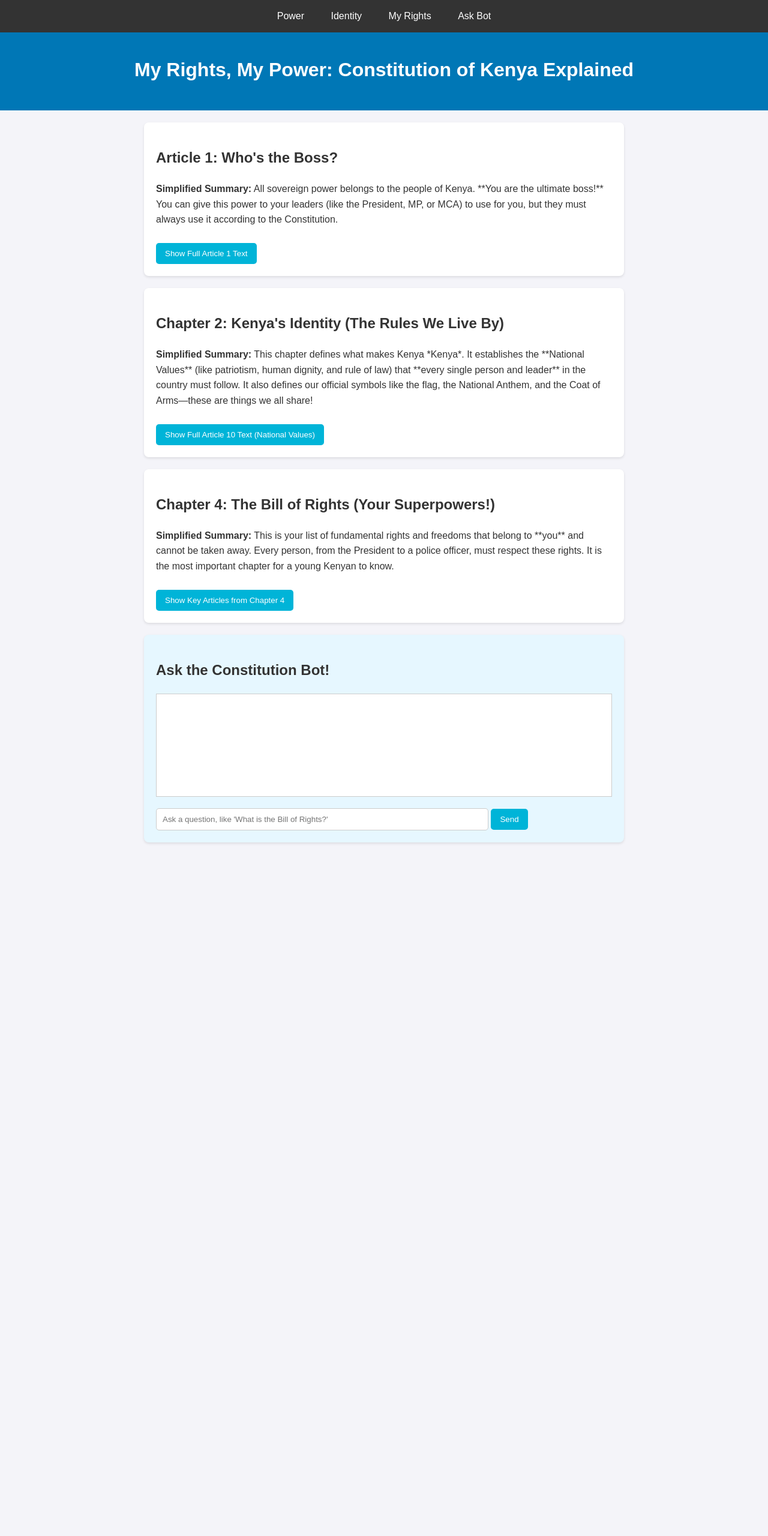
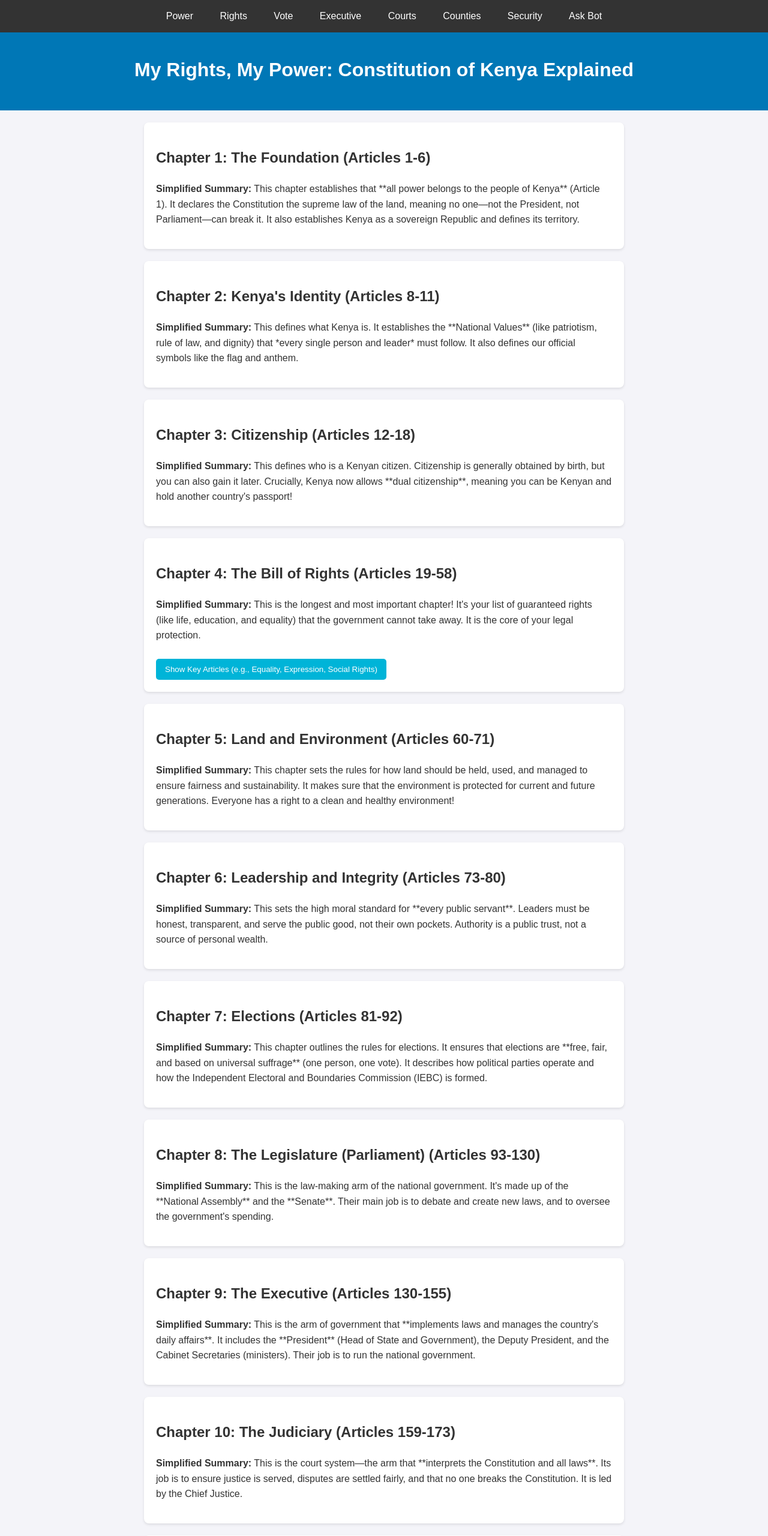
Before and after one commit to LussKyD/We-The-People, a plain HTML site: page index.html in a window 1280 px wide. Shown: the top 2560 px of the page at 60% size. Before the commit the page ends 1424 px from the top, so only its background shows below. Drawn offline with Linux system fonts and the light colour scheme.

Commit message:
Update index.html

```diff
--- a/index.html
+++ b/index.html
@@ -13,78 +13,118 @@
     </header>
 
     <nav class="navbar">
-        <a href="#article1">Power</a>
-        <a href="#chapter2">Identity</a>
-        <a href="#chapter4">My Rights</a>
+        <a href="#ch1">Power</a>
+        <a href="#ch4">Rights</a>
+        <a href="#ch7">Vote</a>
+        <a href="#ch9">Executive</a>
+        <a href="#ch10">Courts</a>
+        <a href="#ch11">Counties</a>
+        <a href="#ch14">Security</a>
         <a href="#chatbot-area">Ask Bot</a>
     </nav>
 
     <main>
 
-        <section id="article1">
-            <h2>Article 1: Who's the Boss?</h2>
-            <p><strong>Simplified Summary:</strong> All sovereign power belongs to the people of Kenya. **You are the ultimate boss!** You can give this power to your leaders (like the President, MP, or MCA) to use for you, but they must always use it according to the Constitution.</p>
-            <button onclick="toggleOriginalText('original1')">Show Full Article 1 Text</button>
-            <div id="original1" style="display:none;">
-                <h3>Article 1. Sovereign power of the people.</h3>
-                <ol>
-                    <li>All sovereign power belongs to the people of Kenya and shall be exercised only in accordance with this Constitution.</li>
-                    <li>The people may exercise their sovereign power either directly or through their democratically elected representatives.</li>
-                    <li>Sovereign power under this Constitution is delegated to the following State organs, which shall perform their functions in accordance with this Constitution—
-                        <ol type="a">
-                            <li>Parliament and the legislative assemblies in the county governments;</li>
-                            <li>the national executive and the executive structures in the county governments; and</li>
-                            <li>the Judiciary and independent tribunals.</li>
-                        </ol>
-                    </li>
-                </ol>
+        <section id="ch1">
+            <h2>Chapter 1: The Foundation (Articles 1-6)</h2>
+            <p><strong>Simplified Summary:</strong> This chapter establishes that **all power belongs to the people of Kenya** (Article 1). It declares the Constitution the supreme law of the land, meaning no one—not the President, not Parliament—can break it. It also establishes Kenya as a sovereign Republic and defines its territory.</p>
+        </section>
+
+        <section id="ch2">
+            <h2>Chapter 2: Kenya's Identity (Articles 8-11)</h2>
+            <p><strong>Simplified Summary:</strong> This defines what Kenya is. It establishes the **National Values** (like patriotism, rule of law, and dignity) that *every single person and leader* must follow. It also defines our official symbols like the flag and anthem.</p>
+        </section>
+
+        <section id="ch3">
+            <h2>Chapter 3: Citizenship (Articles 12-18)</h2>
+            <p><strong>Simplified Summary:</strong> This defines who is a Kenyan citizen. Citizenship is generally obtained by birth, but you can also gain it later. Crucially, Kenya now allows **dual citizenship**, meaning you can be Kenyan and hold another country's passport!</p>
+        </section>
+
+        <section id="ch4">
+            <h2>Chapter 4: The Bill of Rights (Articles 19-58)</h2>
+            <p><strong>Simplified Summary:</strong> This is the longest and most important chapter! It's your list of guaranteed rights (like life, education, and equality) that the government cannot take away. It is the core of your legal protection.</p>
+            <button onclick="toggleOriginalText('original4')">Show Key Articles (e.g., Equality, Expression, Social Rights)</button>
+            <div id="original4" style="display:none;">
+                <p><strong>Article 27 (Equality):</strong> Everyone is equal before the law, regardless of background.</p>
+                <p><strong>Article 33 (Expression):</strong> You have the right to say what you think, as long as it isn't hate speech or incitement.</p>
+                <p><strong>Article 43 (Social Rights):</strong> Guarantees the right to basic necessities like clean water, healthcare, and education.</p>
             </div>
         </section>
 
-        <section id="chapter2">
-            <h2>Chapter 2: Kenya's Identity (The Rules We Live By)</h2>
-            <p><strong>Simplified Summary:</strong> This chapter defines what makes Kenya *Kenya*. It establishes the **National Values** (like patriotism, human dignity, and rule of law) that **every single person and leader** in the country must follow. It also defines our official symbols like the flag, the National Anthem, and the Coat of Arms—these are things we all share!</p>
-            <button onclick="toggleOriginalText('original2')">Show Full Article 10 Text (National Values)</button>
-            <div id="original2" style="display:none;">
-                <h3>Article 10. National values and principles of governance.</h3>
-                <ol>
-                    <li>The national values and principles of governance in this Constitution bind all State organs, State officers, public officers and all persons whenever any of them—
-                        <ol type="a">
-                            <li>applies or interprets this Constitution;</li>
-                            <li>enacts, applies or interprets any law; or</li>
-                            <li>makes or implements public policy decisions.</li>
-                        </ol>
-                    </li>
-                    <li>The national values and principles of governance include—
-                        <ol type="a">
-                            <li>patriotism, national unity, sharing and devolution of power, the rule of law, democracy and participation of the people;</li>
-                            <li>human dignity, equity, social justice, inclusiveness, equality, human rights, non-discrimination and protection of the marginalised;</li>
-                            <li>good governance, integrity, transparency and accountability; and</li>
-                            <li>sustainable development.</li>
-                        </ol>
-                    </li>
-                </ol>
-            </div>
+        <section id="ch5">
+            <h2>Chapter 5: Land and Environment (Articles 60-71)</h2>
+            <p><strong>Simplified Summary:</strong> This chapter sets the rules for how land should be held, used, and managed to ensure fairness and sustainability. It makes sure that the environment is protected for current and future generations. Everyone has a right to a clean and healthy environment!</p>
         </section>
 
-        <section id="chapter4">
-            <h2>Chapter 4: The Bill of Rights (Your Superpowers!)</h2>
-            <p><strong>Simplified Summary:</strong> This is your list of fundamental rights and freedoms that belong to **you** and cannot be taken away. Every person, from the President to a police officer, must respect these rights. It is the most important chapter for a young Kenyan to know.</p>
-            <button onclick="toggleOriginalText('original4')">Show Key Articles from Chapter 4</button>
-            <div id="original4" style="display:none;">
-                <h3>Article 27: Equality and Freedom from Discrimination</h3>
-                <p>This means you are equal to everyone else, and no one can treat you badly because of your background, religion, gender, or any other reason.</p>
-                <h3>Article 33: Freedom of Expression</h3>
-                <p>You have the right to say what you think and to share information. But remember: this right does not allow you to spread hate speech, propaganda for war, or incite violence.</p>
-                <h3>Article 43: Economic and Social Rights</h3>
-                <p>This guarantees that you have the right to essential services like **clean water**, **healthcare**, **housing**, and **education**. The government has a duty to work towards making these available to everyone.</p>
-            </div>
+        <section id="ch6">
+            <h2>Chapter 6: Leadership and Integrity (Articles 73-80)</h2>
+            <p><strong>Simplified Summary:</strong> This sets the high moral standard for **every public servant**. Leaders must be honest, transparent, and serve the public good, not their own pockets. Authority is a public trust, not a source of personal wealth.</p>
+        </section>
+
+        <section id="ch7">
+            <h2>Chapter 7: Elections (Articles 81-92)</h2>
+            <p><strong>Simplified Summary:</strong> This chapter outlines the rules for elections. It ensures that elections are **free, fair, and based on universal suffrage** (one person, one vote). It describes how political parties operate and how the Independent Electoral and Boundaries Commission (IEBC) is formed.</p>
+        </section>
+
+        <section id="ch8">
+            <h2>Chapter 8: The Legislature (Parliament) (Articles 93-130)</h2>
+            <p><strong>Simplified Summary:</strong> This is the law-making arm of the national government. It's made up of the **National Assembly** and the **Senate**. Their main job is to debate and create new laws, and to oversee the government's spending.</p>
+        </section>
+
+        <section id="ch9">
+            <h2>Chapter 9: The Executive (Articles 130-155)</h2>
+            <p><strong>Simplified Summary:</strong> This is the arm of government that **implements laws and manages the country's daily affairs**. It includes the **President** (Head of State and Government), the Deputy President, and the Cabinet Secretaries (ministers). Their job is to run the national government.</p>
+        </section>
+
+        <section id="ch10">
+            <h2>Chapter 10: The Judiciary (Articles 159-173)</h2>
+            <p><strong>Simplified Summary:</strong> This is the court system—the arm that **interprets the Constitution and all laws**. Its job is to ensure justice is served, disputes are settled fairly, and that no one breaks the Constitution. It is led by the Chief Justice.</p>
+        </section>
+
+        <section id="ch11">
+            <h2>Chapter 11: Devolution (Articles 174-209)</h2>
+            <p><strong>Simplified Summary:</strong> Devolution means power and money are shared between the national government and **47 county governments**. This ensures that local issues (like basic healthcare, local roads, and early childhood education) are managed closer to the people they affect. This is why you have a Governor and MCA!</p>
+        </section>
+
+        <section id="ch12">
+            <h2>Chapter 12: Public Finance (Articles 201-229)</h2>
+            <p><strong>Simplified Summary:</strong> This sets the rules for how government money is collected (taxes), managed, and spent at both the national and county levels. It demands **transparency and accountability** so that citizens know how their taxes are being used.</p>
+        </section>
+
+        <section id="ch13">
+            <h2>Chapter 13: The Public Service (Articles 230-236)</h2>
+            <p><strong>Simplified Summary:</strong> This outlines the principles and values that guide public servants (those who work in government offices, like teachers, doctors, and civil servants). It establishes the Public Service Commission (PSC) and demands efficiency and professionalism.</p>
+        </section>
+
+        <section id="ch14">
+            <h2>Chapter 14: National Security (Articles 238-247)</h2>
+            <p><strong>Simplified Summary:</strong> This defines the structure and principles of the security sector, which includes the **Kenya Defence Forces (KDF)**, the **National Intelligence Service (NIS)**, and the **National Police Service (NPS)**. It ensures that the security forces serve and protect the people, not oppress them, and that they respect human rights.</p>
+        </section>
+
+        <section id="ch15">
+            <h2>Chapter 15: Commissions and Independent Offices (Articles 248-254)</h2>
+            <p><strong>Simplified Summary:</strong> This establishes independent bodies that are free from government control, such as the **Ethics and Anti-Corruption Commission (EACC)**, the **Kenya National Commission on Human Rights (KNCHR)**, and the **IEBC**. Their job is to protect the Constitution and hold other state organs accountable.</p>
+        </section>
+
+        <section id="ch16">
+            <h2>Chapter 16: Amending the Constitution (Articles 255-257)</h2>
+            <p><strong>Simplified Summary:</strong> This sets out the strict rules for **changing** the Constitution. Because it is the supreme law, it is deliberately difficult to change, requiring either a large vote by Parliament or a national referendum (a public vote) to ensure changes have broad support from the people.</p>
+        </section>
+
+        <section id="ch17">
+            <h2>Chapter 17: General Provisions (Articles 258-262)</h2>
+            <p><strong>Simplified Summary:</strong> These are miscellaneous rules and legal interpretations that apply across the entire Constitution, such as how to enforce the Constitution and how different offices and laws relate to each other.</p>
+        </section>
+
+        <section id="ch18">
+            <h2>Chapter 18: Transition (Articles 263-264)</h2>
+            <p><strong>Simplified Summary:</strong> This chapter guided Kenya on the smooth change from the old Constitution to the new one in 2010. It ensured that government officials and laws remained valid until new ones could be put in place, preventing chaos during the transition.</p>
         </section>
 
         <section id="chatbot-area">
             <h2>Ask the Constitution Bot!</h2>
             <div id="chat-display"></div>
-            <input type="text" id="chat-input" placeholder="Ask a question, like 'What is the Bill of Rights?'">
+            <input type="text" id="chat-input" placeholder="Ask a question, like 'What is the Judiciary?'">
             <button onclick="sendMessage()">Send</button>
         </section>
     </main>
```
